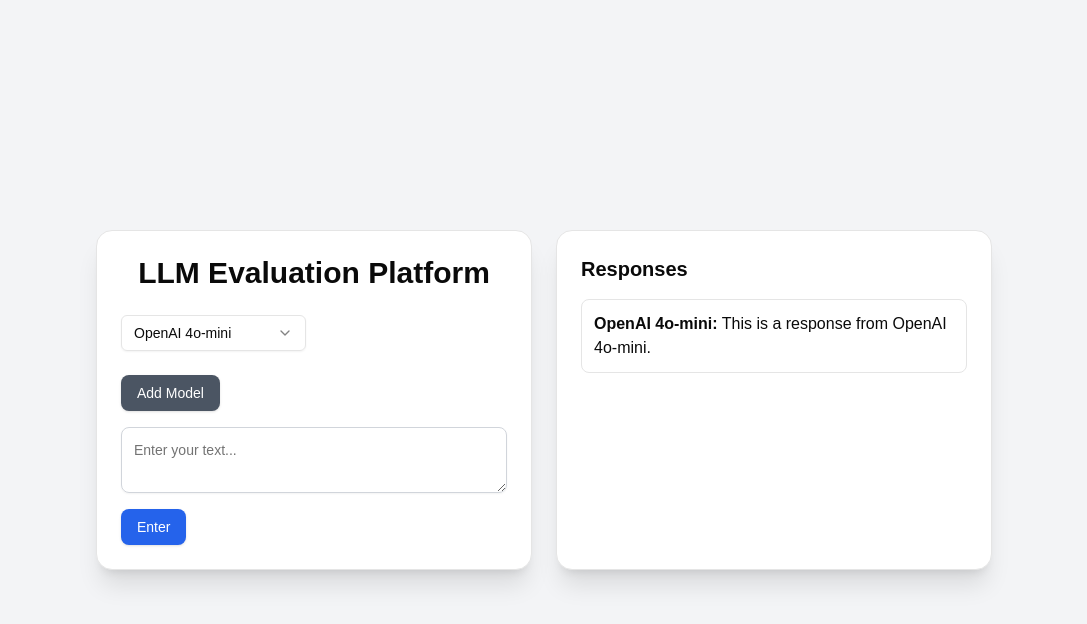
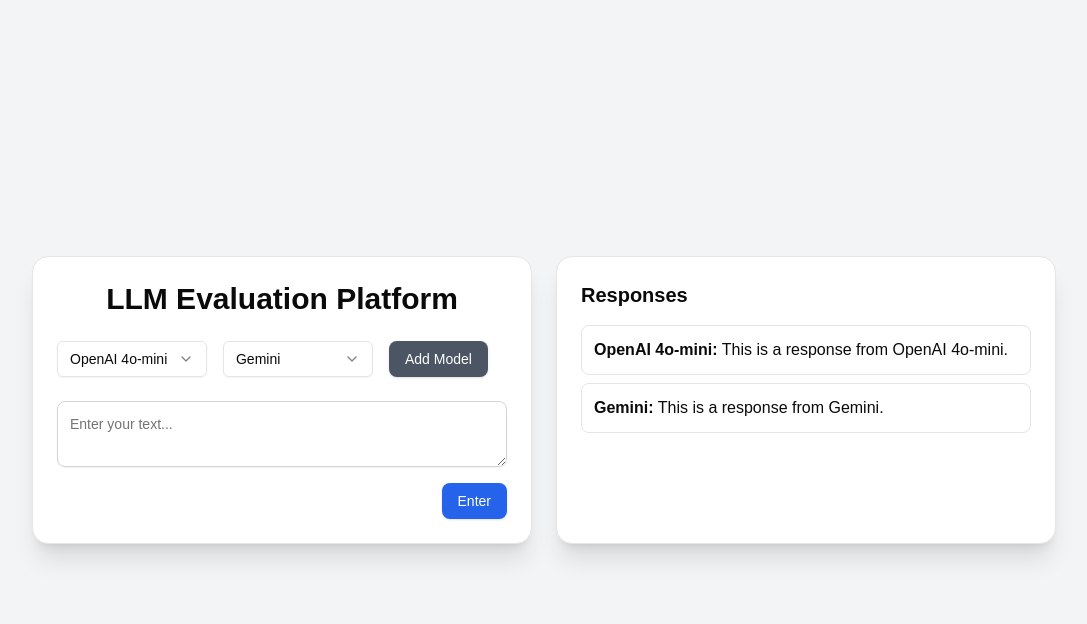
Before and after one commit to RaoAkif/247metrics, a Next.js app: page / in a window 1280 px wide. Both pictures are taken after a click on the button "Enter". Shown: the top 624 px of the page, without its empty margins (96-1183 px from the left). Built offline with nearby package versions, Linux system fonts and the light colour scheme.

Commit message:
Working code

```diff
--- a/app/page.tsx
+++ b/app/page.tsx
@@ -6,73 +6,116 @@
 import { Select, SelectTrigger, SelectValue, SelectContent, SelectItem } from "@/components/ui/select";
 
 export default function Home() {
-  const allModels = ["OpenAI 4o-mini", "Gemini", "Gemma", "Llama", "DeepSeek"];
+  const [defaultModel, setDefaultModel] = useState("OpenAI 4o-mini");
+  const [comparisonModel, setComparisonModel] = useState("Gemini");
+  const [additionalModels, setAdditionalModels] = useState([]);
+  const [inputValue, setInputValue] = useState("");
+  const [showResponses, setShowResponses] = useState(false);
+  const [selectedModels, setSelectedModels] = useState([]);
+
+  const models = ["OpenAI 4o-mini", "Gemini", "Gemma", "Llama", "DeepSeek"];
   const responses = {
     "OpenAI 4o-mini": "This is a response from OpenAI 4o-mini.",
-    "Gemini": "This is a response from Gemini.",
-    "Gemma": "This is a response from Gemma.",
-    "Llama": "This is a response from Llama.",
-    "DeepSeek": "This is a response from DeepSeek."
+    Gemini: "This is a response from Gemini.",
+    Gemma: "This is a response from Gemma.",
+    Llama: "This is a response from Llama.",
+    DeepSeek: "This is a response from DeepSeek.",
   };
 
-  const [selectedModels, setSelectedModels] = useState(["OpenAI 4o-mini"]);
-  const [inputValue, setInputValue] = useState("");
-  const [showResponses, setShowResponses] = useState(false);
-  const [submittedModels, setSubmittedModels] = useState([]);
-
-  const availableModels = allModels.filter(model => !selectedModels.includes(model));
-
-  const addModel = () => {
-    if (availableModels.length > 0) {
-      setSelectedModels([...selectedModels, availableModels[0]]);
-    }
+  const handleAddModel = () => {
+    setAdditionalModels([...additionalModels, ""]);
   };
 
-  const updateModel = (index, newModel) => {
-    const updatedModels = [...selectedModels];
-    updatedModels[index] = newModel;
-    setSelectedModels(updatedModels);
+  const handleModelChange = (index, value) => {
+    const updatedModels = [...additionalModels];
+    updatedModels[index] = value;
+    setAdditionalModels(updatedModels);
   };
 
   const handleEnter = () => {
-    setSubmittedModels([...selectedModels]);
+    setSelectedModels([defaultModel, comparisonModel, ...additionalModels]);
     setShowResponses(true);
   };
 
   return (
-    <div className="min-h-screen flex items-center justify-center bg-gray-100 p-6">
-      <div className="flex gap-6 w-full max-w-4xl">
-        <Card className="w-1/2 shadow-xl bg-white p-6 rounded-2xl">
+    <div className="min-h-screen flex flex-col items-center justify-center bg-gray-100 p-6">
+      <div className="flex flex-col md:flex-row w-full max-w-5xl gap-6">
+        {/* LLM Evaluation Platform Card */}
+        <Card className="flex-1 shadow-xl bg-white p-6 rounded-2xl">
           <h1 className="text-3xl font-bold text-center mb-6">LLM Evaluation Platform</h1>
-          <div className="grid grid-cols-2 gap-4 mb-6">
-            {selectedModels.map((model, index) => (
-              <Select key={index} onValueChange={(value) => updateModel(index, value)} defaultValue={model}>
-                <SelectTrigger className="w-full">
+          <div className="flex flex-wrap gap-4 mb-6">
+            <Select onValueChange={setDefaultModel} defaultValue={defaultModel}>
+              <SelectTrigger className="w-1/3">
+                <SelectValue placeholder="Select a model" />
+              </SelectTrigger>
+              <SelectContent>
+                {models.map((model) => (
+                  <SelectItem key={model} value={model}>
+                    {model}
+                  </SelectItem>
+                ))}
+              </SelectContent>
+            </Select>
+            <Select onValueChange={setComparisonModel} defaultValue={comparisonModel}>
+              <SelectTrigger className="w-1/3">
+                <SelectValue placeholder="Select a model" />
+              </SelectTrigger>
+              <SelectContent>
+                {models.map((model) => (
+                  <SelectItem key={model} value={model}>
+                    {model}
+                  </SelectItem>
+                ))}
+              </SelectContent>
+            </Select>
+            {additionalModels.map((model, index) => (
+              <Select
+                key={index}
+                onValueChange={(value) => handleModelChange(index, value)}
+                defaultValue={model}
+              >
+                <SelectTrigger className="w-1/3">
                   <SelectValue placeholder="Select a model" />
                 </SelectTrigger>
                 <SelectContent>
-                  {allModels.filter(m => !selectedModels.includes(m) || m === model).map(m => (
-                    <SelectItem key={m} value={m}>{m}</SelectItem>
+                  {models.map((model) => (
+                    <SelectItem key={model} value={model}>
+                      {model}
+                    </SelectItem>
                   ))}
                 </SelectContent>
               </Select>
             ))}
+            <Button
+              className="bg-gray-600 text-white px-4 py-2 rounded-lg hover:bg-gray-700"
+              onClick={handleAddModel}
+            >
+              Add Model
+            </Button>
           </div>
-          <Button className="bg-gray-600 text-white px-4 py-2 rounded-lg hover:bg-gray-700" onClick={addModel} disabled={availableModels.length === 0}>Add Model</Button>
           <Textarea
-            className="w-full p-3 rounded-lg border border-gray-300 focus:ring focus:ring-blue-300 mt-4"
+            className="w-full p-3 rounded-lg border border-gray-300 focus:ring focus:ring-blue-300"
             value={inputValue}
             onChange={(e) => setInputValue(e.target.value)}
             placeholder="Enter your text..."
           />
-          <Button className="bg-blue-600 text-white px-4 py-2 rounded-lg hover:bg-blue-700 mt-4" onClick={handleEnter}>Enter</Button>
+          <div className="flex justify-end mt-4">
+            <Button
+              className="bg-blue-600 text-white px-4 py-2 rounded-lg hover:bg-blue-700"
+              onClick={handleEnter}
+            >
+              Enter
+            </Button>
+          </div>
         </Card>
+
+        {/* Responses Card */}
         {showResponses && (
-          <Card className="w-1/2 shadow-xl bg-white p-6 rounded-2xl">
+          <Card className="flex-1 shadow-xl bg-white p-6 rounded-2xl">
             <h2 className="text-xl font-semibold mb-4">Responses</h2>
-            {submittedModels.map((model) => (
+            {selectedModels.map((model) => (
               <CardContent key={model} className="p-3 mb-2 border rounded-lg">
-                <strong>{model}:</strong> {responses[model]}
+                <strong>{model}:</strong> {responses[model] || "No response available."}
               </CardContent>
             ))}
           </Card>
```
